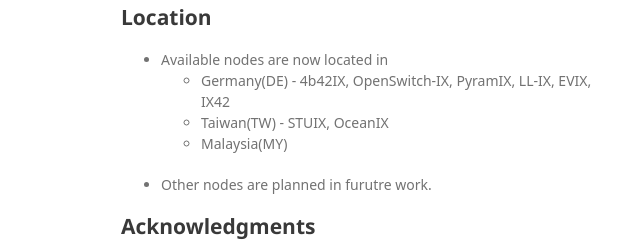
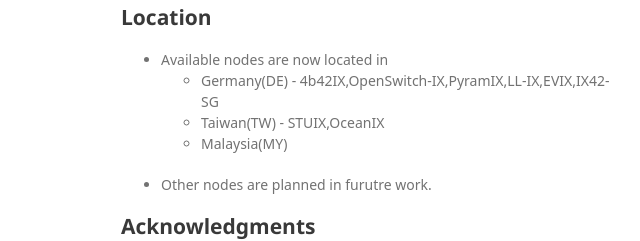
Before and after one commit to pwtsai/as211622, a plain HTML site: page index.html in a window 1280 px wide. Shown: the part 387-628 px from the top of the page, 449-1089 px from the left. Drawn offline with Linux system fonts and the light colour scheme; a web font is replaced by a local one.

Commit message:
Update index.html

```diff
--- a/index.html
+++ b/index.html
@@ -53,8 +53,8 @@
 			<ul>
 				<li>Available nodes are now located in
 					<ul>
-						<li>Germany(DE) - 4b42IX, OpenSwitch-IX, PyramIX, LL-IX, EVIX, IX42</li>
-						<li>Taiwan(TW) - STUIX, OceanIX</li>
+						<li>Germany(DE) - 4b42IX,OpenSwitch-IX,PyramIX,LL-IX,EVIX,IX42-SG</li>
+						<li>Taiwan(TW) - STUIX,OceanIX</li>
 						<li>Malaysia(MY)</li>
 					</ul>
 				</li>
```
